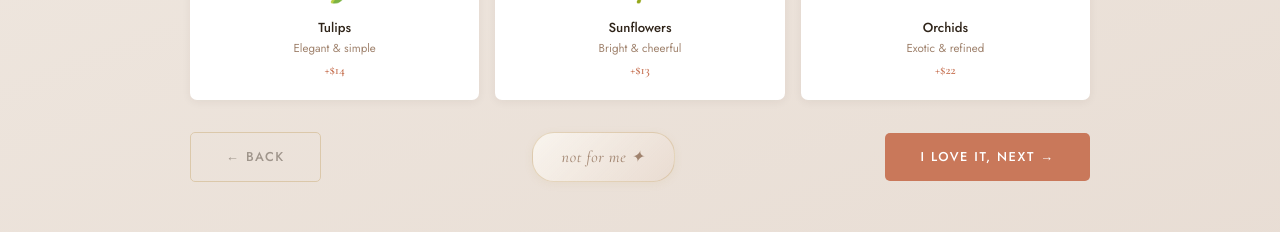
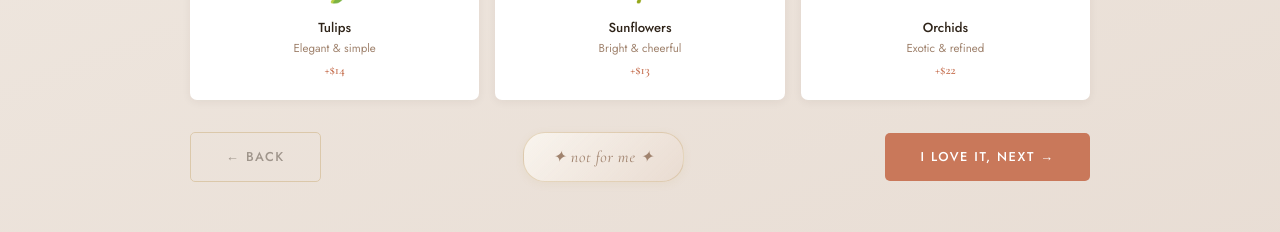
Before and after one commit to lax237/florals-forever, a React (Vite) app: page / in a window 1280 px wide. Shown: the part 3120-3352 px from the top of the page. Built offline with nearby package versions, Linux system fonts and the light colour scheme.

Commit message:
Update App.jsx

```diff
--- a/src/App.jsx
+++ b/src/App.jsx
@@ -28,7 +28,7 @@ const FILLER_OPTIONS = [
 const GREENERY_OPTIONS = [
   { id: "eucalyptus", emoji: "🌿", name: "Eucalyptus",   sub: "Fresh & modern",     price: 8,  stripeLink: "https://buy.stripe.com/28E28r8Cs1fJfus6tz9sk0i" },
   { id: "fern",       emoji: "🍃", name: "Fern Fronds",  sub: "Lush & traditional", price: 6,  stripeLink: "https://buy.stripe.com/eVqbJ16ukbUn2HG19f9sk0j" },
-  { id: "ivy",        emoji: "🌱", name: "Trailing Ivy", sub: "Cascading effect",   price: 7,  stripeLink: "https://buy.stripe.com/4gM3cvf0Q2jNaa83hn9sk0k" },
+  { id: "ivy",        emoji: "🍃", name: "Trailing Ivy", sub: "Cascading effect",   price: 7,  stripeLink: "https://buy.stripe.com/4gM3cvf0Q2jNaa83hn9sk0k" },
   { id: "succulent",  emoji: "🪴", name: "Succulents",   sub: "Sculptural accent",  price: 10, stripeLink: "https://buy.stripe.com/aFa7sL4mce2v6XWcRX9sk0l" },
 ];
 const VASE_OPTIONS = [
@@ -387,13 +387,13 @@ export default function App() {
                 {/* Color dropdown for focal, filler, greenery steps */}
                 {getColorKey(BUILDER_KEYS[builderStep]) && builderSel[BUILDER_KEYS[builderStep]] && (
                   <div className="color-picker-wrap">
-                    <label className="color-picker-label">Breathe life into it — choose your color ✦</label>
+                    <label className="color-picker-label">Breathe life into it — choose your color</label>
                     <select
                       className="color-picker-select"
                       value={builderColors[BUILDER_KEYS[builderStep]]}
                       onChange={(e) => setBuilderColors((c) => ({ ...c, [BUILDER_KEYS[builderStep]]: e.target.value }))}
                     >
-                      <option value="">✦ Pick a shade that speaks to you...</option>
+                      <option value="">Pick a shade that speaks to you...</option>
                       {getColorsForStep(BUILDER_KEYS[builderStep], builderSel[BUILDER_KEYS[builderStep]]).map((c) => (
                         <option key={c} value={c}>{c}</option>
                       ))}
@@ -405,7 +405,7 @@ export default function App() {
                 <div className="builder-nav">
                   <button className="btn-outline" onClick={() => setBuilderStep((s) => Math.max(0, s - 1))} disabled={builderStep === 0}>← Back</button>
                   <button className="btn-skip" onClick={() => { setBuilderSel((b) => ({ ...b, [BUILDER_KEYS[builderStep]]: "__skip__" })); setBuilderStep((s) => s + 1); }}>
-                    not for me ✦
+                    ✦ not for me ✦
                   </button>
                   <button className="btn-primary" onClick={() => setBuilderStep((s) => s + 1)}>
                     {builderStep === 5 ? "Almost There ✦" : "I love it, next →"}
@@ -426,7 +426,7 @@ export default function App() {
                 </div>
                 <div className="builder-nav">
                   <button className="btn-outline" onClick={() => setBuilderStep(5)}>← Back</button>
-                  <button className="btn-skip" onClick={() => setBuilderStep(7)}>skip for now ✦</button>
+                  <button className="btn-skip" onClick={() => setBuilderStep(7)}>✦ skip for now ✦</button>
                   <button className="btn-primary" onClick={() => setBuilderStep(7)}>Show me my arrangement ✦</button>
                 </div>
               </>
@@ -646,7 +646,7 @@ export default function App() {
                       </div>
                       <div className="builder-nav">
                         <button className="btn-outline" onClick={() => { if (genderStep === 0) { setGenderChoice(null); setGenderStep(0); setGenderSel({ filler:null, greenery:null, substrate:null, vase:null, size:null }); setGenderNotes(""); } else setGenderStep((s) => s - 1); }} >← Back</button>
-                        <button className="btn-skip" onClick={() => { setGenderSel((g) => ({ ...g, [GENDER_KEYS[genderStep]]: "__skip__" })); setGenderStep((s) => s + 1); }}>not for me ✦</button>
+                        <button className="btn-skip" onClick={() => { setGenderSel((g) => ({ ...g, [GENDER_KEYS[genderStep]]: "__skip__" })); setGenderStep((s) => s + 1); }}>✦ not for me ✦</button>
                         <button className="btn-primary"
                           style={{background: genderChoice === "boy" ? "#5b8fc9" : "#d4789a"}}
                           onClick={() => setGenderStep((s) => s + 1)}>
@@ -671,7 +671,7 @@ export default function App() {
                       </div>
                       <div className="builder-nav">
                         <button className="btn-outline" onClick={() => setGenderStep(4)}>← Back</button>
-                        <button className="btn-skip" onClick={() => setGenderStep(6)}>skip for now ✦</button>
+                        <button className="btn-skip" onClick={() => setGenderStep(6)}>✦ skip for now ✦</button>
                         <button className="btn-primary"
                           style={{background: genderChoice === "boy" ? "#5b8fc9" : "#d4789a"}}
                           onClick={() => setGenderStep(6)}>Show me my arrangement ✦</button>
```
